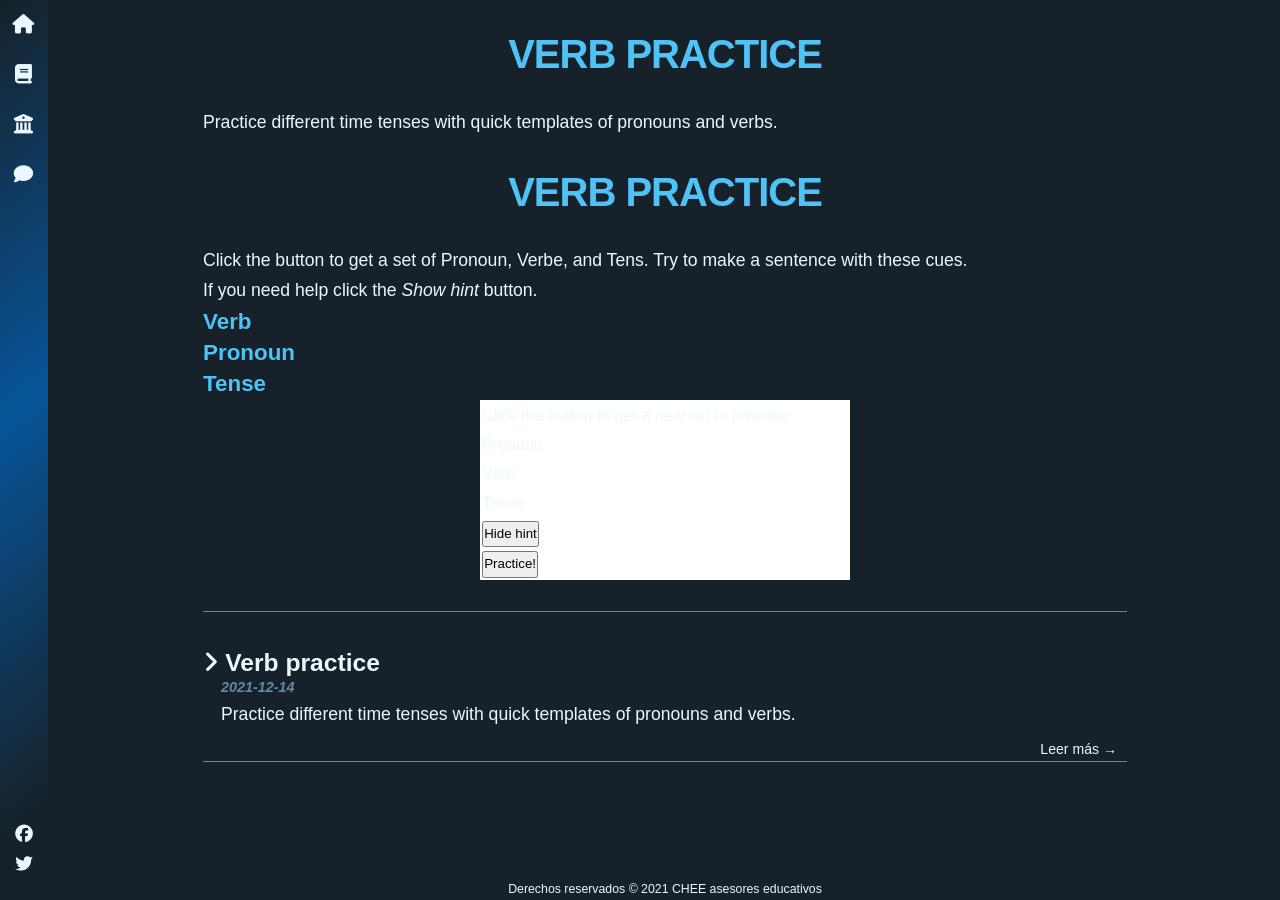
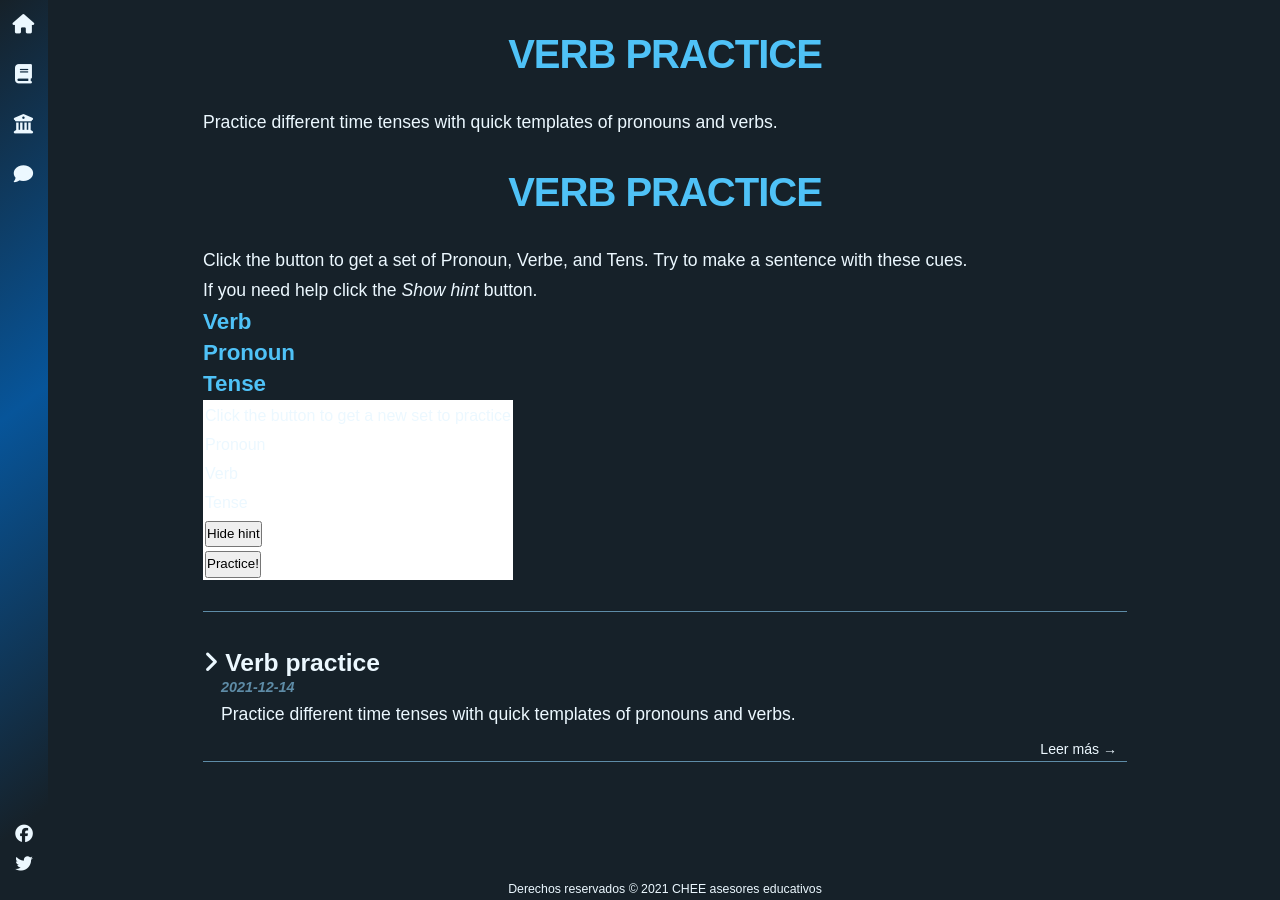
Before and after one commit to camachevaz/ESL, a Jekyll site: the page built from _posts/2021-12-14-verbos.markdown, in a window 1280 px wide. Built offline with Jekyll 4.4.1, drawn with Linux system fonts in a browser that asks for light colours; nearby versions of some CDN libraries; some web fonts are replaced.

Commit message:
Update styles.scss

```diff
--- a/assets/styles/styles.scss
+++ b/assets/styles/styles.scss
@@ -9,6 +9,4 @@
 @import "./highlight.css";
 @import "./variables/light-theme";
 
-#verbs{background: #ffffff;
-width:40%;
-margin:0 auto;}
+#verbs{background: #ffffff;}
```
